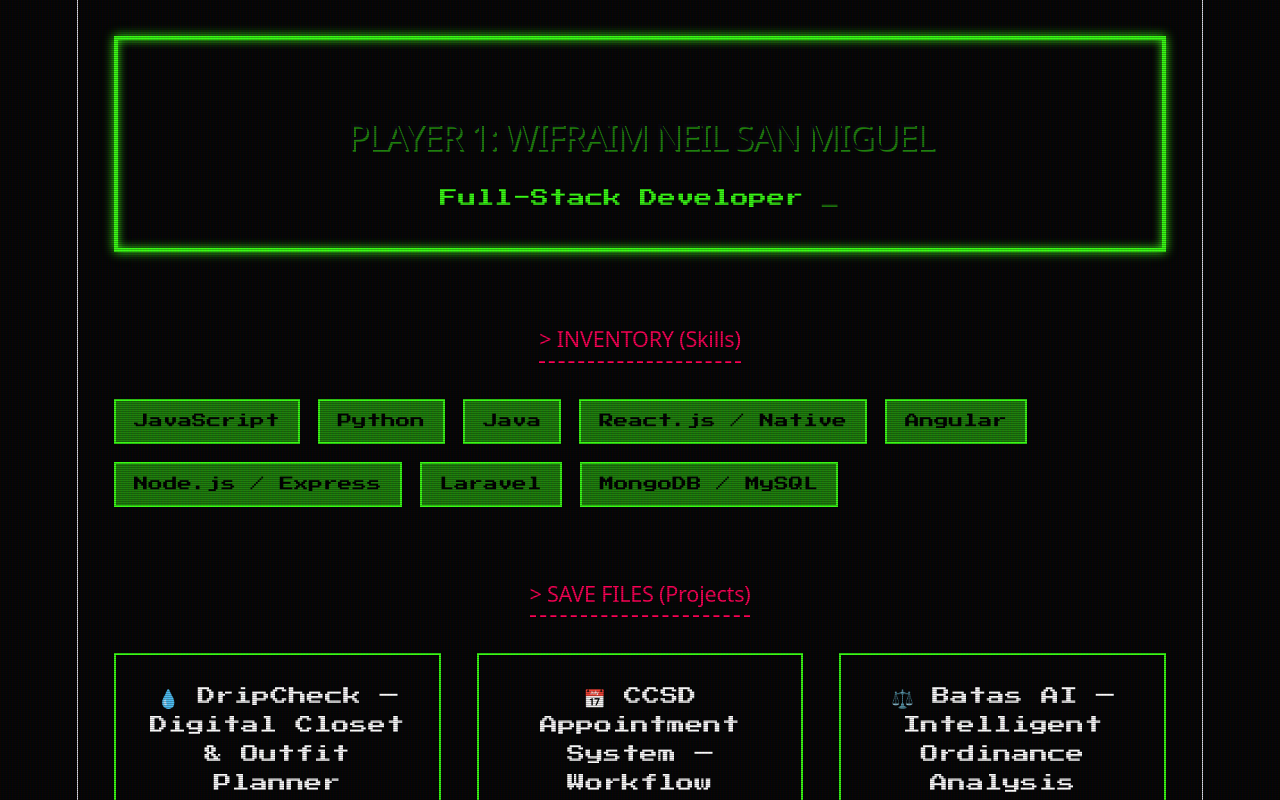
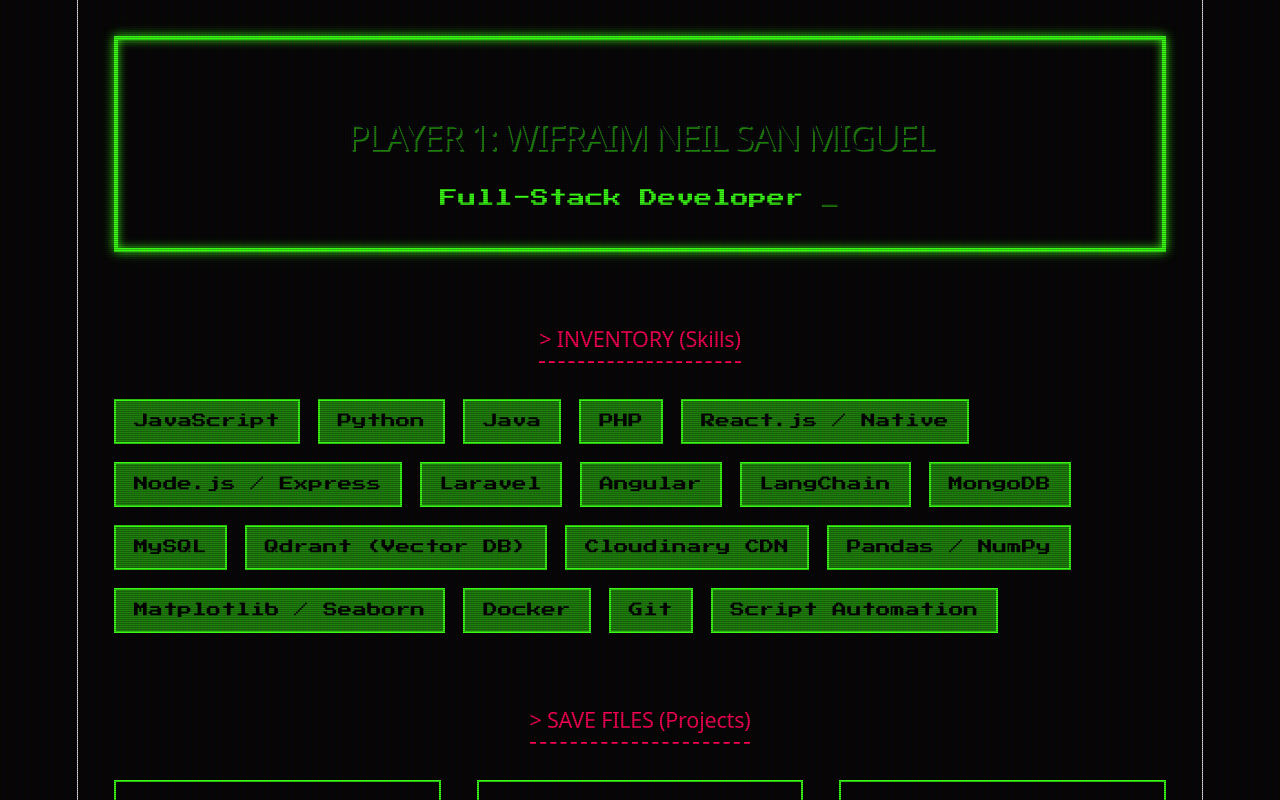
Before and after one commit to Ecila-01/WifraimNeil, a React (Vite) app: page / in a window 1280 px wide. Shown: the top 800 px of the page. Built offline with nearby package versions, Linux system fonts and the light colour scheme.

Commit message:
Update App.jsx

```diff
--- a/src/App.jsx
+++ b/src/App.jsx
@@ -85,14 +85,31 @@
         <section className="section">
           <h2>&gt; INVENTORY (Skills)</h2>
             <ul className="inventory">
+              {/* Core Languages */}
               <li>JavaScript</li>
               <li>Python</li>
               <li>Java</li>
+              <li>PHP</li>
+
+              {/* Frameworks & Libraries */}
               <li>React.js / Native</li>
-            <li>Angular</li>
               <li>Node.js / Express</li>
               <li>Laravel</li>
-            <li>MongoDB / MySQL</li>
+              <li>Angular</li>
+              <li>LangChain</li>
+
+              {/* Databases & Storage */}
+              <li>MongoDB</li>
+              <li>MySQL</li>
+              <li>Qdrant (Vector DB)</li>
+              <li>Cloudinary CDN</li>
+
+              {/* Data Science & Tools */}
+              <li>Pandas / NumPy</li>
+              <li>Matplotlib / Seaborn</li>
+              <li>Docker</li>
+              <li>Git</li>
+              <li>Script Automation</li>
             </ul>
         </section>
 
```
Lines whose indentation alone changed are shown as unchanged.
